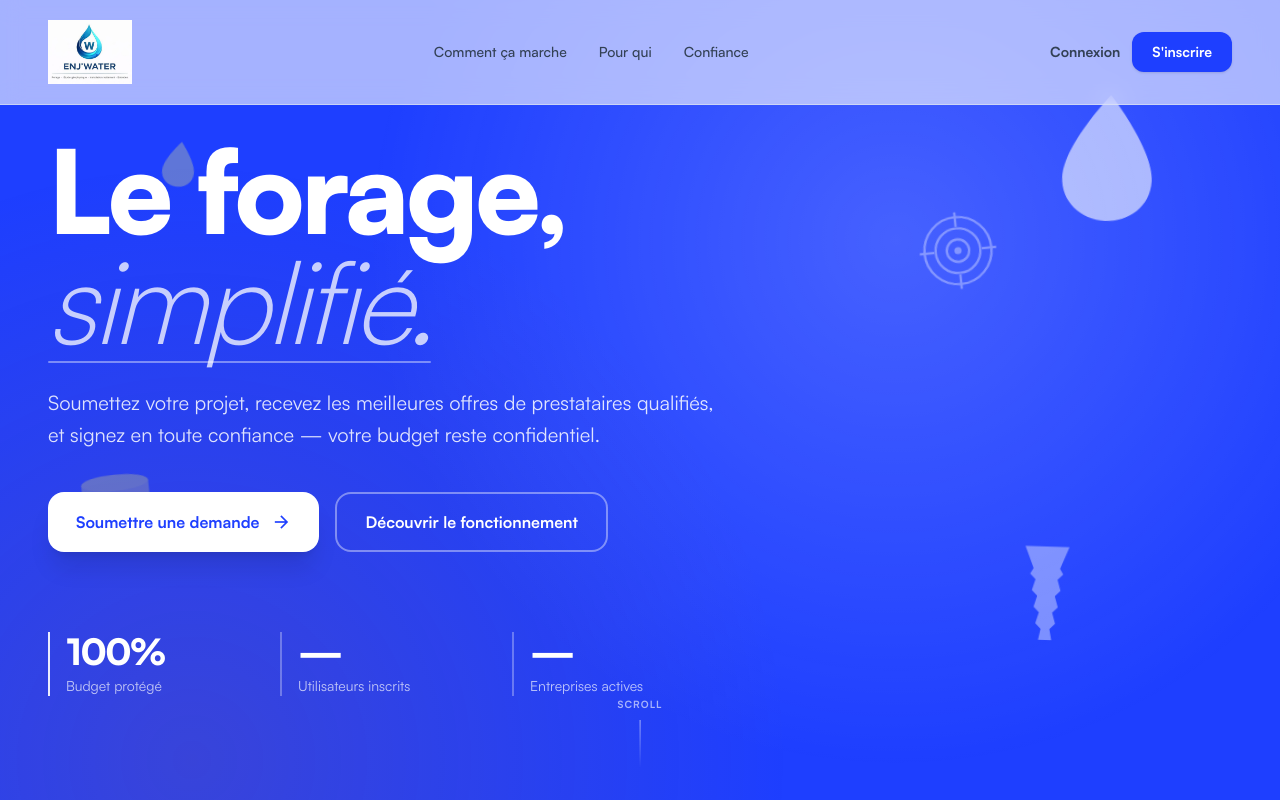
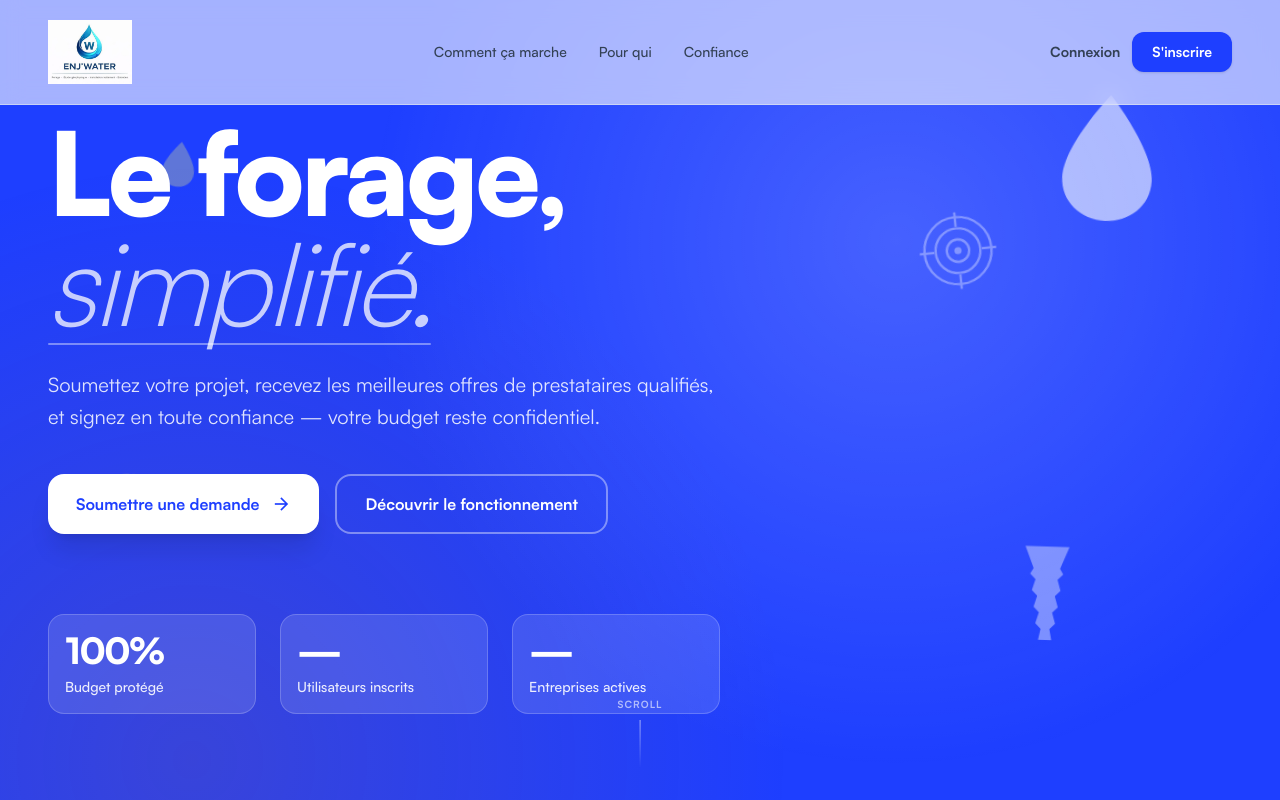
Before and after one commit to ClichyMercury/forage-frontend, a SvelteKit app: page / in a window 1280 px wide. Shown: the top 800 px of the page. Built offline with nearby package versions, Linux system fonts and the light colour scheme; no server answers.

Commit message:
fix(landing): améliore la lisibilité des encadrés de stats sur fond bleu

```diff
--- a/src/routes/(auth)/+layout.svelte
+++ b/src/routes/(auth)/+layout.svelte
@@ -82,9 +82,9 @@
           { value: fmt(statsData.utilisateurs), label: 'Utilisateurs inscrits', accent: false },
           { value: fmt(statsData.entreprises), label: 'Entreprises actives', accent: false },
         ] as stat}
-          <div class="pl-3 border-l-2" style="border-color: {stat.accent ? 'rgba(255,255,255,0.9)' : 'rgba(255,255,255,0.3)'}">
+          <div class="p-3 rounded-xl" style="background: rgba(255,255,255,0.12); border: 1px solid rgba(255,255,255,0.2)">
             <p class="font-display font-black text-2xl tracking-tight text-white">{stat.value}</p>
-            <p class="text-xs mt-1 text-white/70">{stat.label}</p>
+            <p class="text-xs mt-1 font-medium text-white/90">{stat.label}</p>
           </div>
         {/each}
       </div>
--- a/src/routes/+page.svelte
+++ b/src/routes/+page.svelte
@@ -211,9 +211,9 @@
           { value: fmt(statsData.utilisateurs), label: 'Utilisateurs inscrits', accent: false },
           { value: fmt(statsData.entreprises), label: 'Entreprises actives', accent: false },
         ] as stat}
-          <div class="pl-4 border-l-2" style="border-color: {stat.accent ? 'rgba(255,255,255,0.9)' : 'rgba(255,255,255,0.3)'}">
+          <div class="p-4 rounded-2xl" style="background: rgba(255,255,255,0.12); border: 1px solid rgba(255,255,255,0.2)">
             <p class="font-display text-3xl lg:text-4xl font-black tracking-tight text-white">{stat.value}</p>
-            <p class="text-xs lg:text-sm mt-1 text-white/70">{stat.label}</p>
+            <p class="text-sm mt-1.5 font-medium text-white/90">{stat.label}</p>
           </div>
         {/each}
       </div>
```
